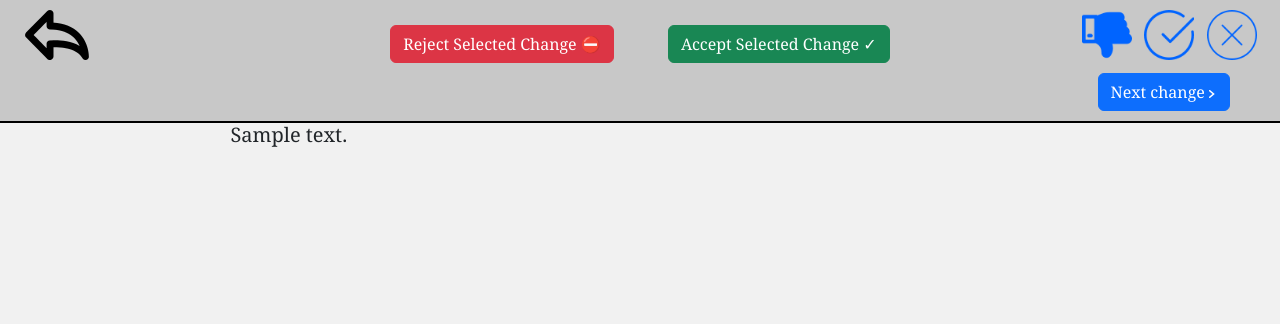
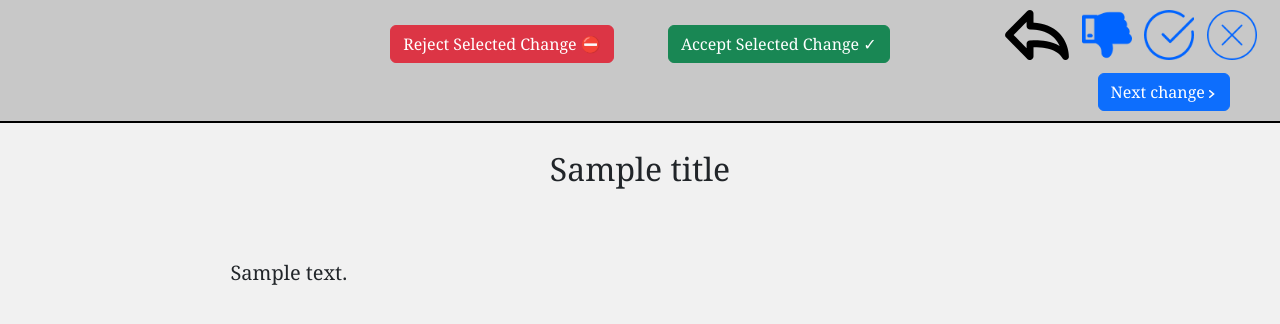
Before and after one commit to ThomasMoncrief/editcraft, a Django app: template copyeditor/templates/workshop_render.html in a window 1280 px wide. Shown: the top 324 px of the page. Run offline with Django 3.2, Linux system fonts and the light colour scheme; the template is opened without the code that fills it: most values are stand-ins (such as "Sample title", 1, 10 or a date in 2020).

Commit message:
title and 'next change' button fixes

```diff
--- a/copyeditor/functions.py
+++ b/copyeditor/functions.py
@@ -17,7 +17,7 @@ def run_editor(submit_text, key):
     #OpenAI API call
     client = OpenAI()
     client.api_key = key
-    prompt = "You are a professional copy editor who fixes typos and grammatical mistakes in text. You follow the Chicago Manual of Style for writing numbers, capitalization, headers, and punctuation. You make minimal edits to the voice or style of the prose."
+    prompt = "You are a professional copy editor who fixes typos and grammatical mistakes in text. You follow MLA style for all changes. You make minimal edits to the voice or style of the prose."
 
     for submit_chunk in wrapped_text:
         try:
@@ -28,7 +28,7 @@ def run_editor(submit_text, key):
                     {"role": "user", "content": submit_chunk}
                 ]
             )
-            edited_text += str(completion.choices[0].message.content)
+            edited_text += completion.choices[0].message.content
 
         #invalid key error
         except AuthenticationError:
--- a/copyeditor/static/js/workshop.js
+++ b/copyeditor/static/js/workshop.js
@@ -1,4 +1,4 @@
-console.log("Workshop script loaded")
+
 
 //delete article when trash icon clicked
 const articleTitles = document.querySelectorAll('.workshop-article');
@@ -60,8 +60,8 @@ trashIcons.forEach(icon => {
     });
 });
 
-function updateTitle(title) {
-    let newTitle = title.querySelector(".title-edit-input (deepest").value;
+export function updateTitle(title) {
+    let newTitle = title.querySelector(".title-edit-input").value;
     console.log(newTitle)
     titleToEdit.firstChild.innerText = newTitle;
     titleEditForm.style.display = "none";
--- a/copyeditor/templates/workshop_render.html
+++ b/copyeditor/templates/workshop_render.html
@@ -7,18 +7,19 @@
     <link rel="stylesheet" href="/static/styles.css">
     <link rel="icon" href="/static/images/home_thumbnail.png">
     <link href="https://cdn.jsdelivr.net/npm/bootstrap@5.3.2/dist/css/bootstrap.min.css" rel="stylesheet" integrity="sha384-T3c6CoIi6uLrA9TneNEoa7RxnatzjcDSCmG1MXxSR1GAsXEV/Dwwykc2MPK8M2HN" crossorigin="anonymous">
+
 </head>
 
 <body>
     <div class="workshop-panel">
-        <div class="topleft-panel" style="padding-left:25px;">
-            <span class="icon-wrapper">
-                <img id="revert-changes-icon" class="render-icon" src="/static/images/revert_icon.png">
+        <!-- <div class="topleft-panel" style="padding-left:25px;"> -->
+            <!-- can insert ".icon-wrapper" divs or spans here -->
+        <!-- </div> -->
+
+        <div class="exit-buttons">
+            <span class="icon-wrapper"><img id="revert-changes-icon" class="render-icon" src="/static/images/revert_icon.png">
                 <div class="tool-tip">Revert to original edits</div>
             </span>
-        </div>
-
-        <div class="exit-buttons">
             <span id="reject-remaining-wrapper" class="icon-wrapper"><img id="reject-remaining-icon" class="render-icon" src="/static/images/reject_remaining_icon.png">
                 <div class="tool-tip">Reject remaining changes</div>
             </span>
@@ -40,9 +41,11 @@
         </div>
     </div>
 
-    <div class="page-content" style="margin-top:100px;">
+    <div class="page-content" style="margin-top:150px;">
         <!-- must have page title so that "article_id is stored in js" -->
-        <div class="page-title" article-id="{{article_id}}"></div>
+        <div class="page-title" article-id="{{article_id}}">
+            <h2>{{title}}</h2>
+        </div>
 
         <div class="article">
             <p>{{text | safe}}</p>
--- a/copyeditor/views.py
+++ b/copyeditor/views.py
@@ -175,7 +175,8 @@ def workshop_render(request, id):
     preview_text = compare_text(unedited_text, edited_text)
     return render(request, "workshop_render.html", {
         "text": preview_text,
-        "article_id": id
+        "article_id": id,
+        "title": archive.title
         })
     # else: **WILL TURN THIS BACK ON WHEN TESTING IS FINISHED
     # return HttpResponse("You do not have access to that post")
```
Also changed, not shown: copyeditor/static/js/workshop_render.js (+28 -18 lines).
